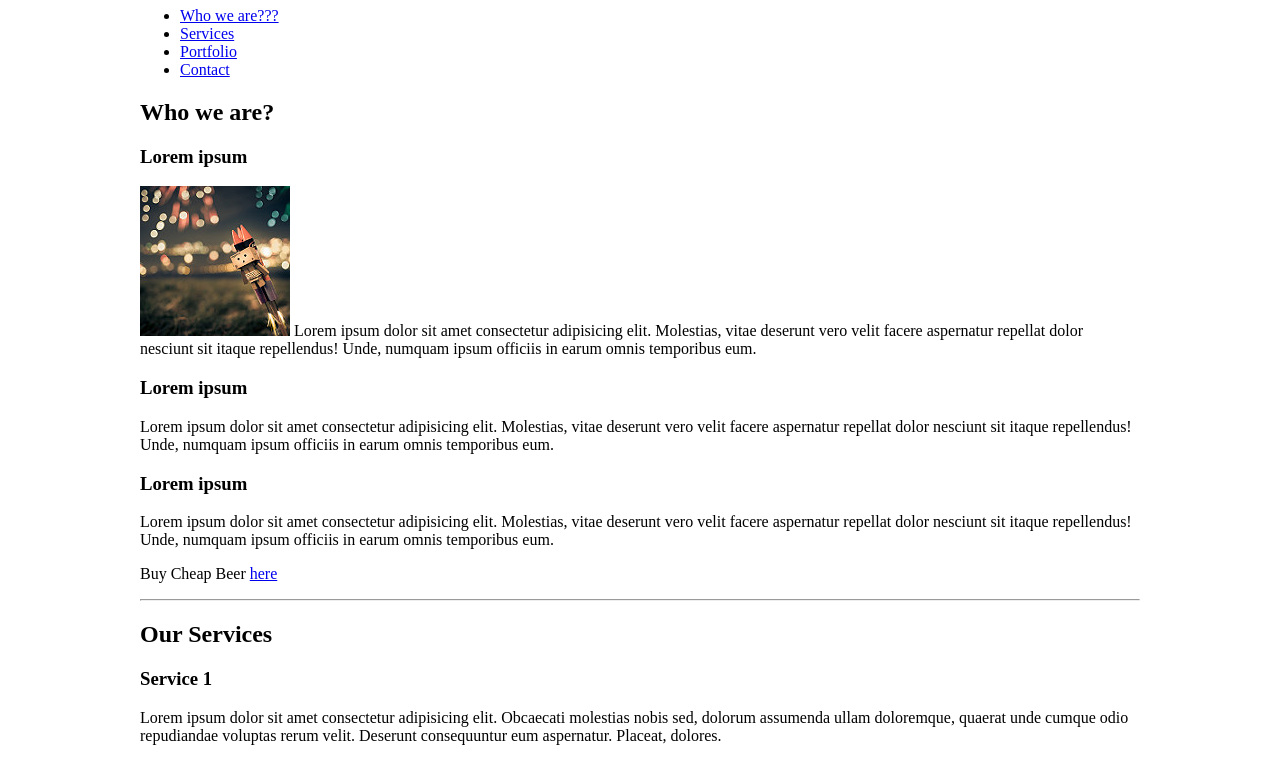
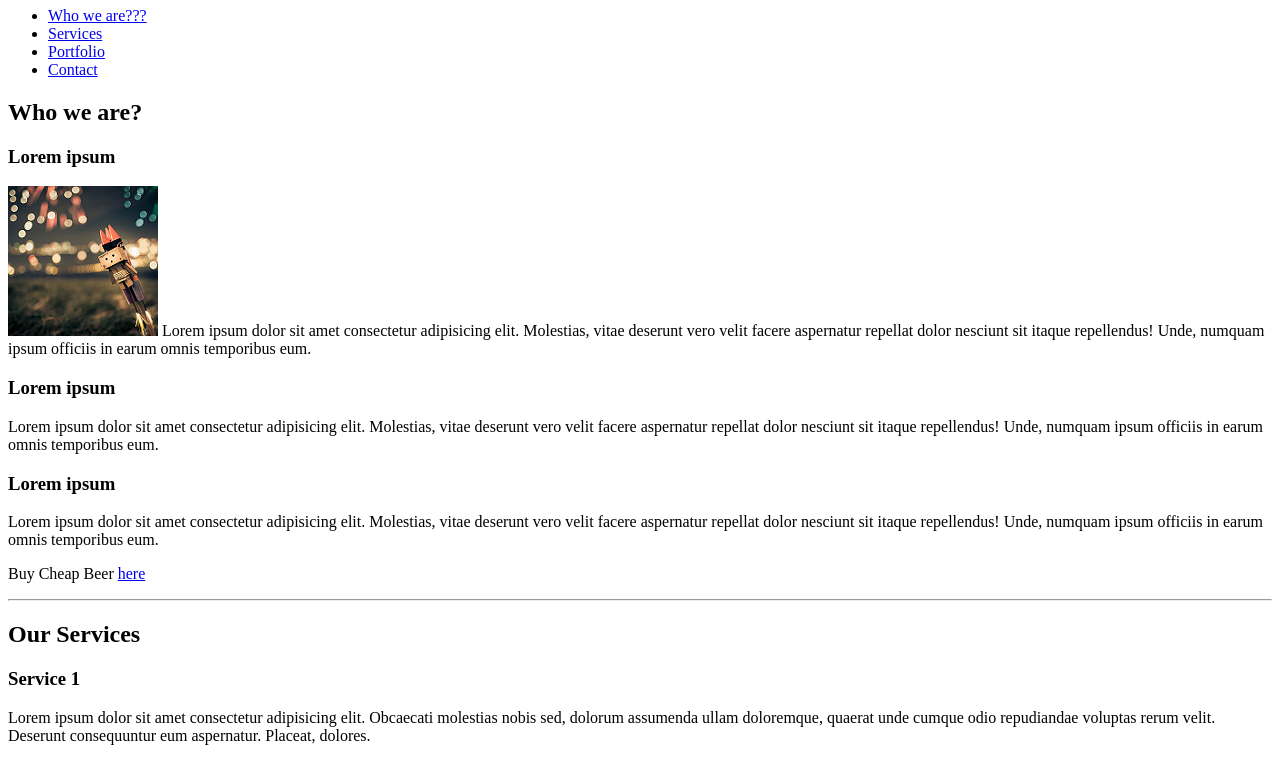
Before and after one commit to SaraColomer/EjerciciosEntregablesSalle, a plain HTML site: page EjercicioEntregable1/EjercicioEntregable1.html in a window 1280 px wide. Shown: the part 73-834 px from the top of the page. Drawn offline with Linux system fonts and the light colour scheme.

Commit message:
EjercicioEntregable1.html

```diff
--- a/EjercicioEntregable1/EjercicioEntregable1.html
+++ b/EjercicioEntregable1/EjercicioEntregable1.html
@@ -4,13 +4,6 @@
     <meta charset="UTF-8" />
     <meta name="viewport" content="width=device-width, initial-scale=1.0" />
     <title>Ejercicio entregable 1</title>
-    <style>
-      body {
-        max-width: 1000px;
-        margin: 0 auto;
-        align-content: center;
-      }
-    </style>
   </head>
   <body>
     <header>
```
